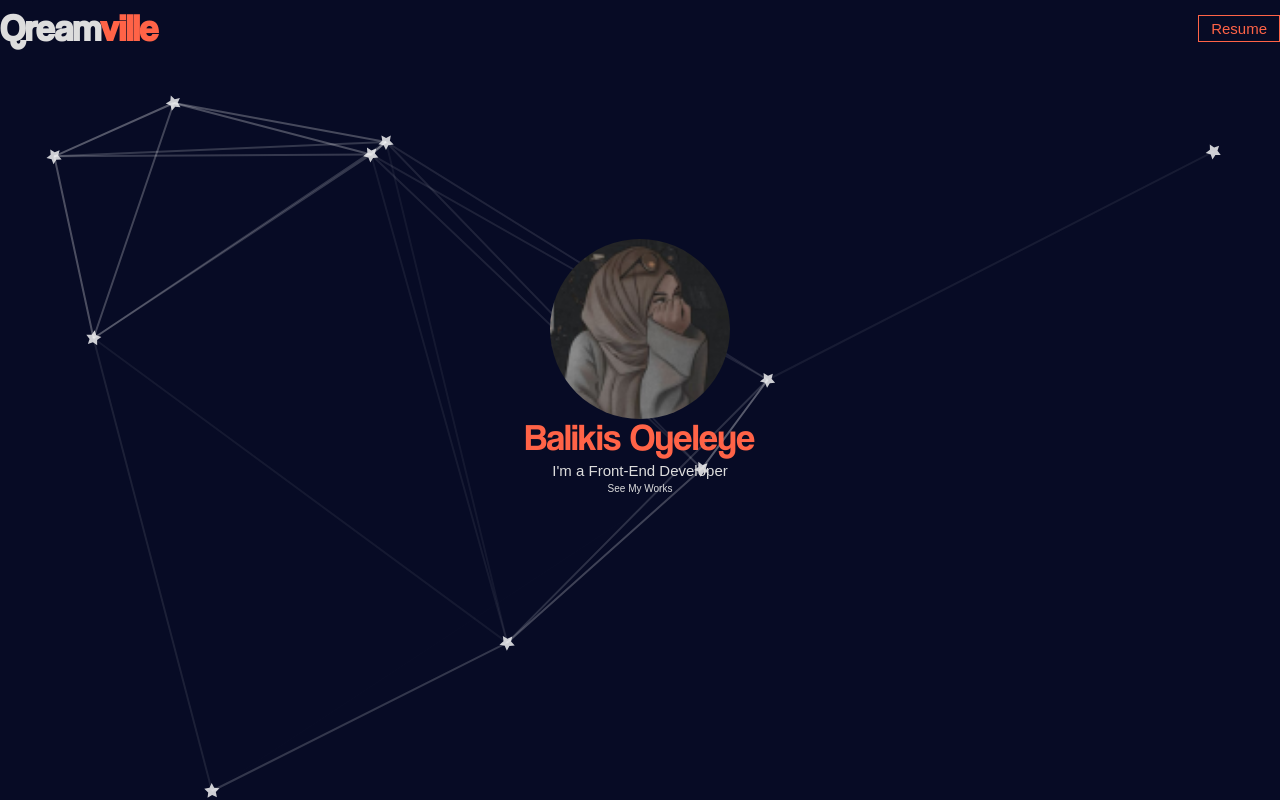
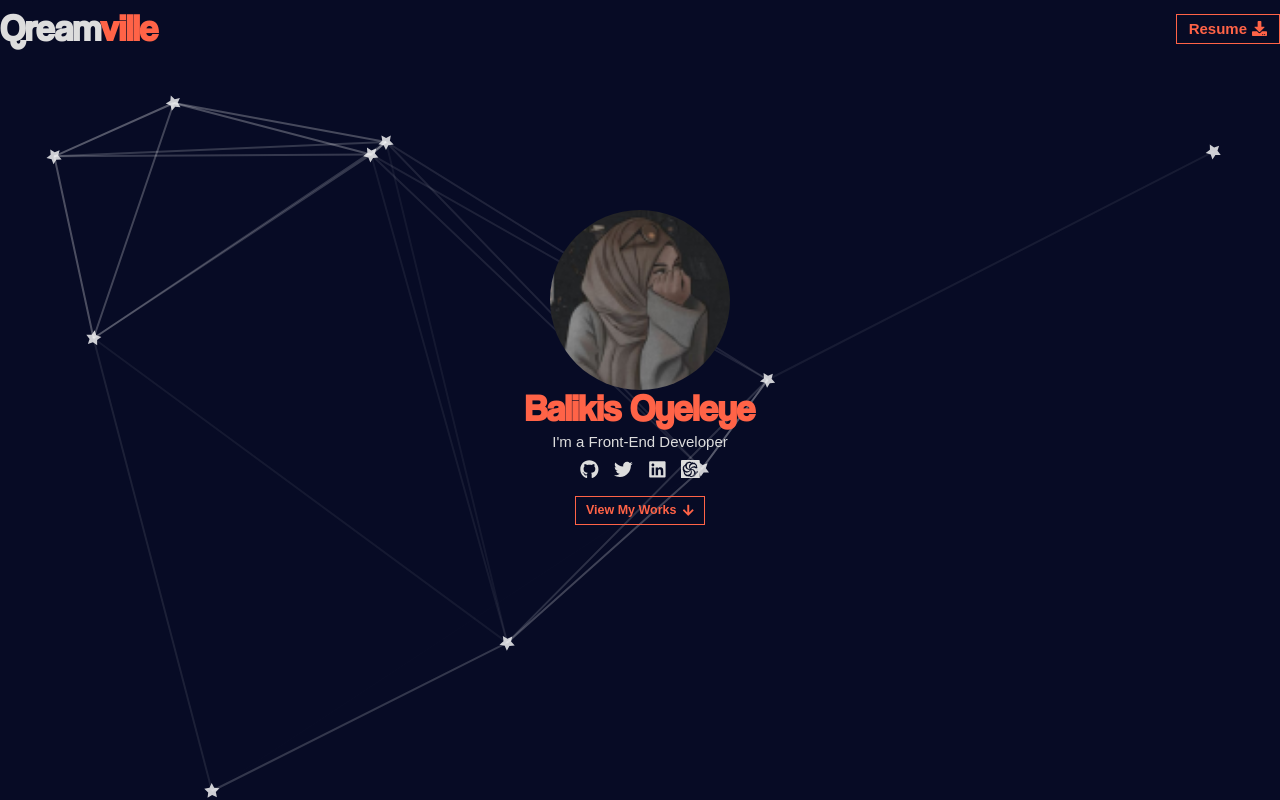
Before and after one commit to Qreamville/My-Portfolio, a React (Create React App) app: page / in a window 1280 px wide. Built offline with nearby package versions, Linux system fonts and the light colour scheme.

Commit message:
Modify hero.jsx navbar

```diff
--- a/src/components/hero/Hero.jsx
+++ b/src/components/hero/Hero.jsx
@@ -2,8 +2,42 @@ import React from "react";
 import Particle from "../particles/Particle";
 import Profile from "../../assets/images/profile.png";
 import "./hero.css";
+import {
+  FaGithub,
+  FaTwitter,
+  FaLinkedin,
+  FaArrowDown,
+  FaDownload,
+} from "react-icons/fa";
+import { SiCodewars } from "react-icons/si";
 
 const Hero = () => {
+  // Array of Navigation
+  const links = [
+    { href: "https://github.com/Qreamville", icon: <FaGithub /> },
+    { href: "https://twitter.com/Balqees_Oyeleye", icon: <FaTwitter /> },
+    {
+      href: "https://www.linkedin.com/in/balikis-oyeleye-3624a6191/",
+      icon: <FaLinkedin />,
+    },
+    { href: "https://www.codewars.com/users/Qreamville", icon: <SiCodewars /> },
+  ];
+
+  const navLinks = links.map((link, _idx) => {
+    return (
+      <li className="my-3 hover:text-tomato" key={_idx}>
+        <a
+          href={link.href}
+          target="_blank"
+          rel="noopener noreferrer"
+          className="text-3xl"
+        >
+          {link.icon}
+        </a>
+      </li>
+    );
+  });
+
   return (
     <div className="hero">
       <Particle />
@@ -15,9 +49,10 @@ const Hero = () => {
           <div className="hero-navbar__resume text-2xl">
             <a
               href="#resume"
-              className="text-tomato border-tomato hover:bg-tomato border"
+              className="text-tomato font-semibold border-tomato hover:bg-tomato border flex items-center justify-center gap-2"
             >
-              Resume
+              <span>Resume</span>
+              <FaDownload />
             </a>
           </div>
         </nav>
@@ -29,13 +64,19 @@ const Hero = () => {
               className="w-full h-auto overflow-hidden"
             />
           </div>
-          <h2 className="hero-profile__name text-6xl text-tomato mb-2">
+          <h2 className="hero-profile__name text-6xl text-tomato mb-2 font-semibold">
             Balikis Oyeleye
           </h2>
           <p className="text-2xl">I'm a Front-End Developer</p>
-          <div></div>
-          <button>
-            <a href="#projects">See My Works</a>
+          <ul className="hero-profile__socials-links flex gap-6">{navLinks}</ul>
+          <button className="border border-tomato text-tomato py-2 px-4 mt-4 hover:bg-tomato hover:text-bg-blue">
+            <a
+              href="#projects"
+              className="text-xl flex items-center gap-2 font-semibold"
+            >
+              <span>View My Works</span>
+              <FaArrowDown />
+            </a>
           </button>
         </div>
       </div>
--- a/src/components/hero/hero.css
+++ b/src/components/hero/hero.css
@@ -22,7 +22,7 @@
 }
 
 .hero-navbar__resume a:hover {
-  color: var(--text-color);
+  color: var(--bg-color);
 }
 
 .hero-profile {
--- a/tailwind.config.js
+++ b/tailwind.config.js
@@ -4,7 +4,8 @@ module.exports = {
   theme: {
     extend: {
       colors: {
-        "tomato": "#ff6347"
+        "tomato": "#ff6347",
+        "bg-blue": "#070b25"
       },
     },
   },
```
